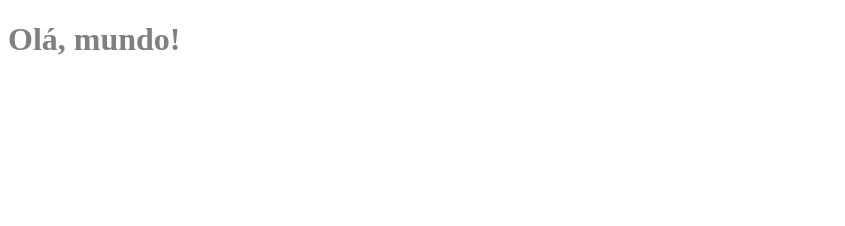
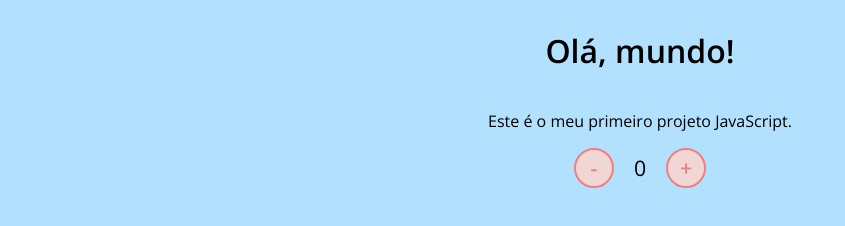
Before and after one commit to TiagoMerc/JavaScript---DIO, a plain HTML site: page index.html in a window 1280 px wide. Shown: the whole page, without its empty margins (0-845 px from the left). Drawn offline with nearby package versions, Linux system fonts and the light colour scheme.

Commit message:
Criando um contador

```diff
--- a/asserts/css/styles.css
+++ b/asserts/css/styles.css
@@ -1,3 +1,36 @@
+@import url('https://fonts.googleapis.com/css2?family=Open+Sans:wght@300;600&display=swap');
+
+* {
+    font-family: 'Open Sans', sans-serif;
+}
+
 body {
-  color: grey;
+    display: flex;
+    align-items: center;
+    justify-content: center;
+    flex-direction: column;
+    background-color: rgb(177, 225, 255);
 }
+
+button {
+    height: 40px;
+    width: 40px;
+    border-radius: 50%;
+    border: 2px solid lightcoral;
+    background-color: rgb(241, 214, 214);
+    color: lightcoral;
+    font-size: 16pt;
+    font-weight: 600;
+    text-align: center;
+}
+
+#counter {
+    display: flex;
+}
+
+#currentNumber {
+    display: flex;
+    align-items: center;
+    margin: 0 20px;
+    font-size: 16pt;
+}
--- a/asserts/js/scripts.js
+++ b/asserts/js/scripts.js
@@ -1 +1,14 @@
-console.log("Hello World");
+var currentNumberWrapper = document.getElementById("currentNumber");
+var currentNumber = 0;
+
+/*Função incrementar */
+function increment() {
+  currentNumber = currentNumber + 1;
+  currentNumberWrapper.innerHTML = currentNumber; /*  Html que está dentro dele "innerHTML"*/
+}
+
+/*Função decrementar */
+function decrement() {
+  currentNumber = currentNumber - 1;
+  currentNumberWrapper.innerHTML = currentNumber;
+}
--- a/index.html
+++ b/index.html
@@ -5,10 +5,18 @@
   <meta http-equiv="X-UA-Compatible" content="IE=edge">
   <meta name="viewport" content="width=device-width, initial-scale=1.0">
   <link rel="stylesheet" href="asserts/css/styles.css">
-  <script src="asserts/js/scripts.js" ></script>
-  <title>teste</title>
+
+  <title>Contador</title>
 </head>
 <body>
   <h1>Olá, mundo!</h1>
+  <p>Este é o meu primeiro projeto JavaScript.</p>
+  <div id="counter">
+    <button name="subtrair" onclick="decrement()">-</button>
+    <span id="currentNumber">0</span>
+    <button name="adicionar" onclick="increment()">+</button>
+  </div>
+<!-- Chamando o arquivo JavaScript -->
+  <script src="asserts/js/scripts.js" ></script>
 </body>
 </html>
```
